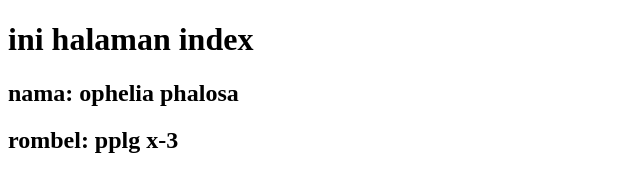
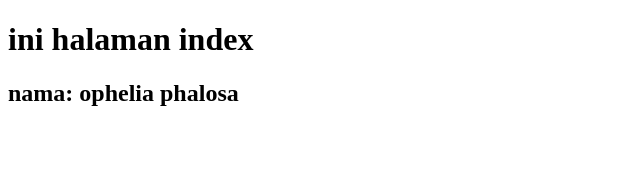
Before and after one commit to ochmin/simulasi-branch-merge-remote-12108676, a plain HTML site: page index.html in a window 1280 px wide. Shown: the whole page, without its empty margins (0-640 px from the left). Drawn offline with Linux system fonts and the light colour scheme.

Commit message:
menghapus rombel

```diff
--- a/index.html
+++ b/index.html
@@ -9,6 +9,5 @@
 <body>
     <h1>ini halaman index</h1>
     <h2>nama: ophelia phalosa </h2>
-    <h2>rombel: pplg x-3</h2>
 </body>
 </html>
```
